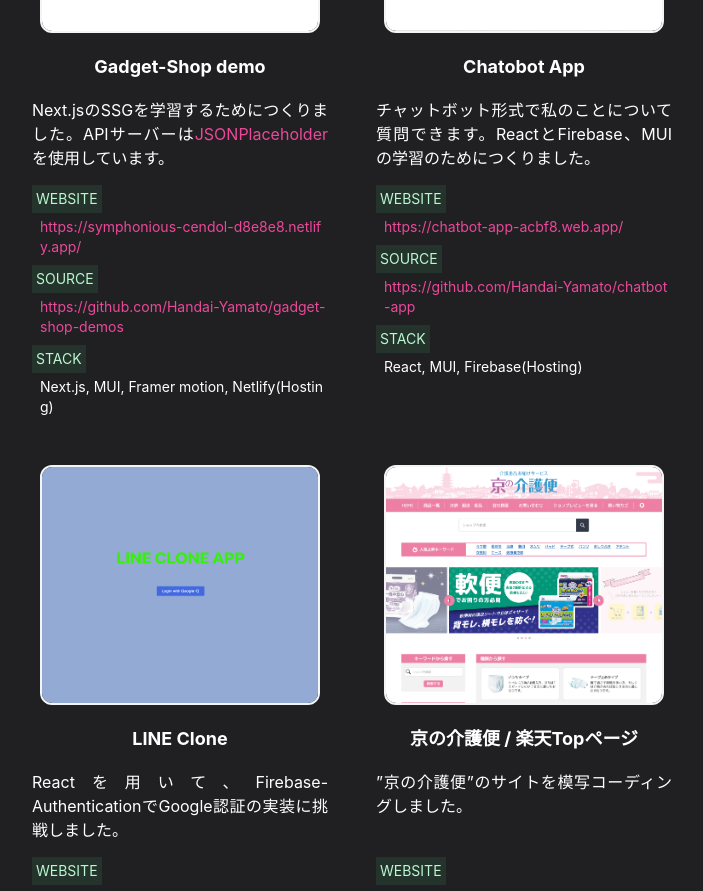
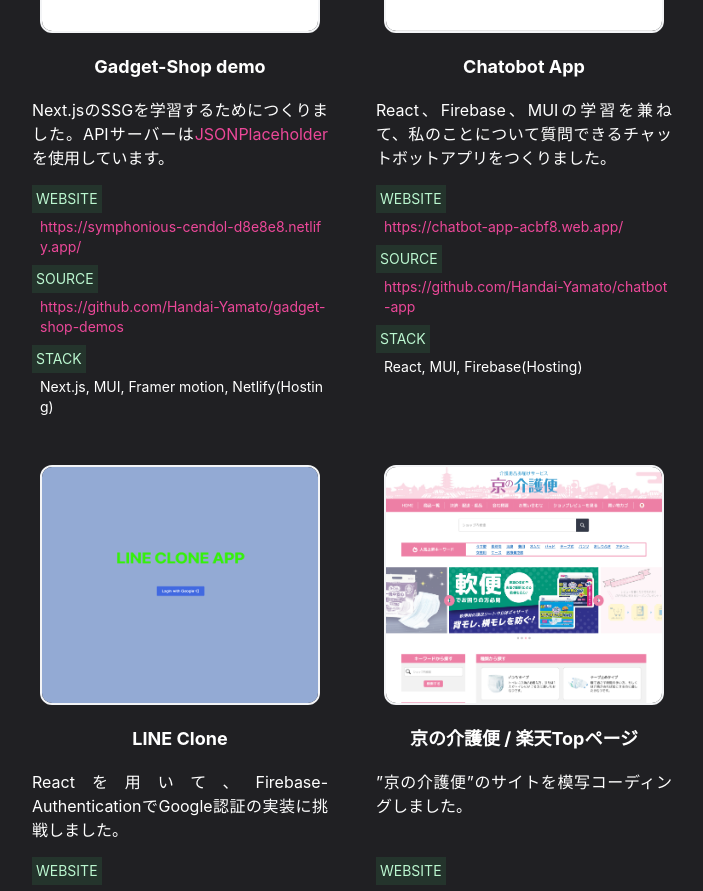
Before and after one commit to Handai-Yamato/portfolio-websites, a React (Create React App) app: page /works in a window 1280 px wide. Shown: the part 1030-1921 px from the top of the page, without its empty margins (288-991 px from the left). Built offline with nearby package versions, Linux system fonts and the light colour scheme.

Commit message:
fix document

```diff
--- a/src/components/WorksPage.js
+++ b/src/components/WorksPage.js
@@ -139,7 +139,7 @@ const WorksPage = () => {
           <div>
             <WorksTitle>Chatobot App</WorksTitle>
             <WorksText>
-              チャットボット形式で私のことについて質問できます。ReactとFirebase、MUIの学習のためにつくりました。
+              React、Firebase、MUIの学習を兼ねて、私のことについて質問できるチャットボットアプリをつくりました。
             </WorksText>
             <WorksList>
               <WorksItem>
@@ -194,9 +194,7 @@ const WorksPage = () => {
               </WorksItem>
               <WorksItem>
                 <LinkHead>STACK</LinkHead>
-                <LinkText>
-                  React, MUI, Firebase(Hosting, Authentication)
-                </LinkText>
+                <LinkText>React, MUI, Firebase(Hosting, Authentication)</LinkText>
               </WorksItem>
             </WorksList>
           </div>
```
